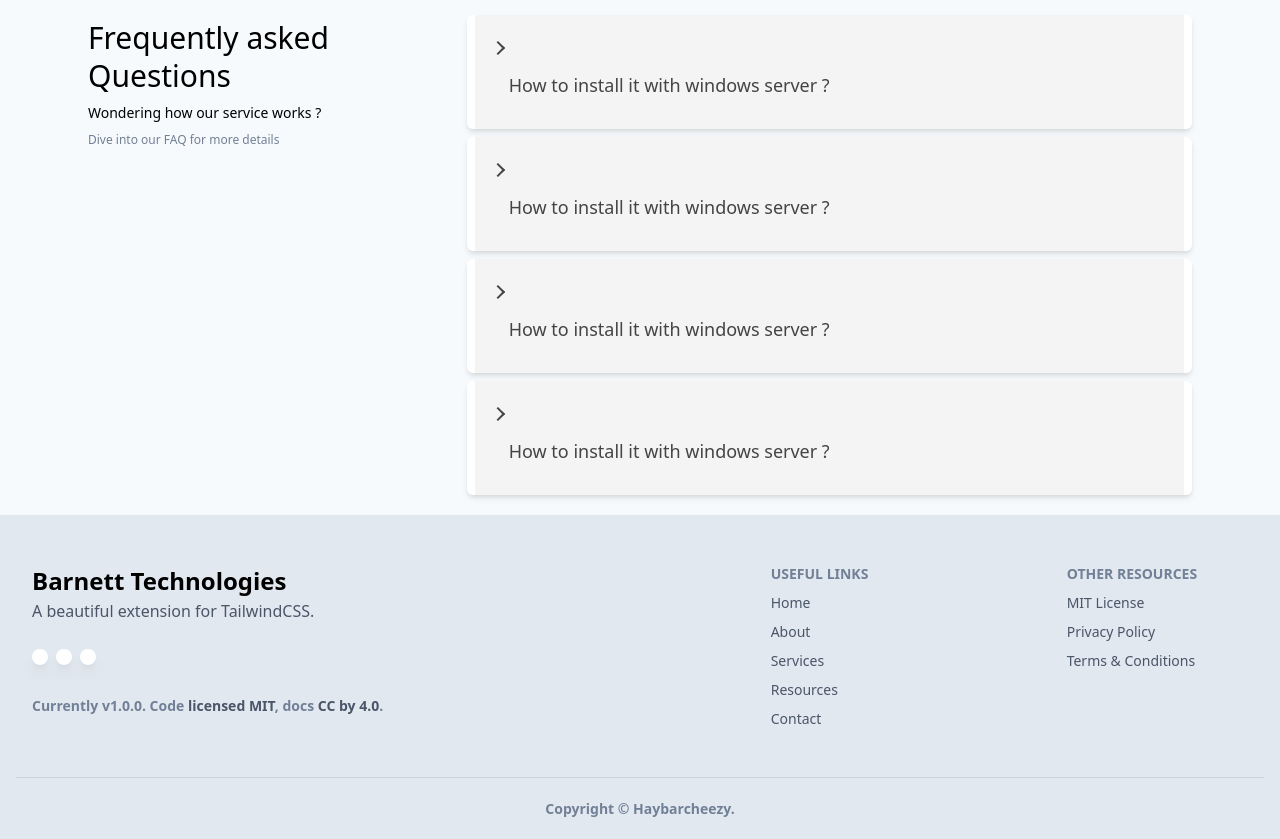
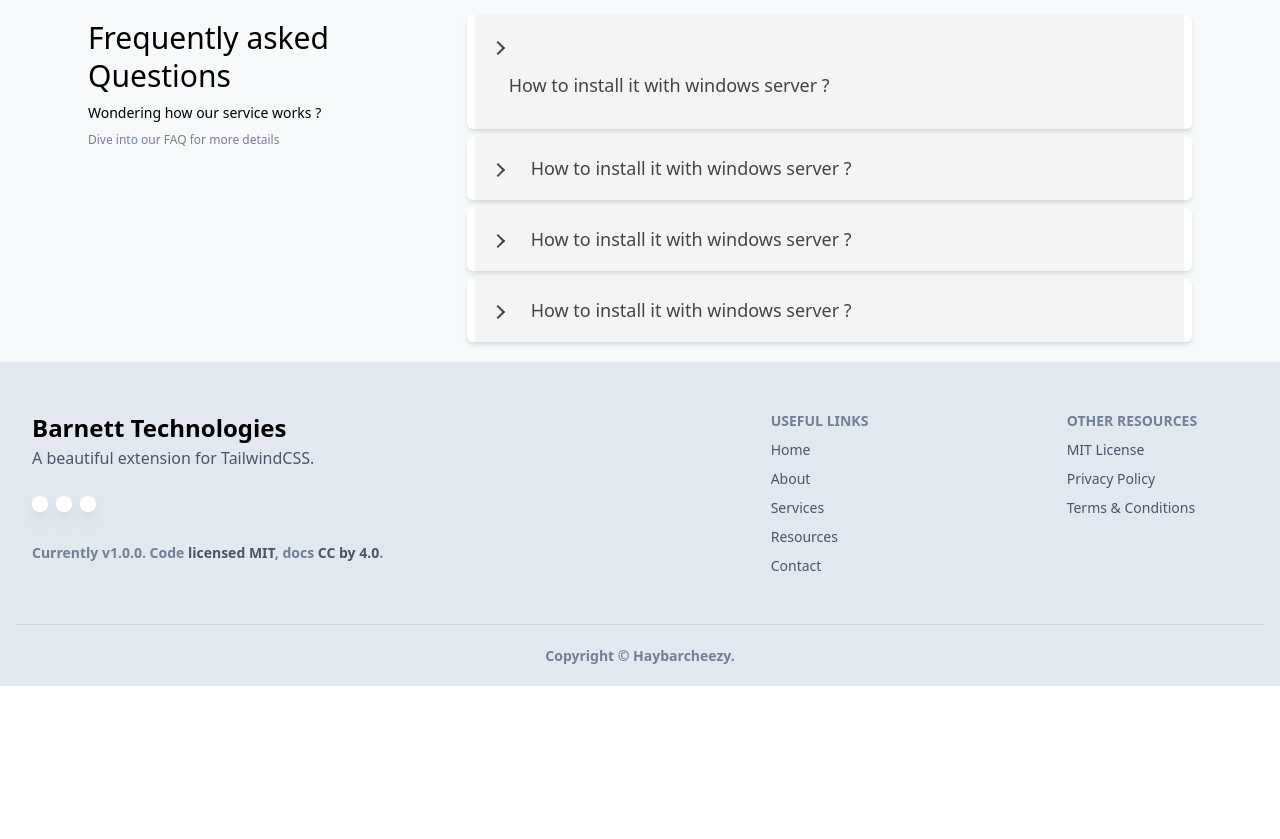
Before and after one commit to haybarcheezy/tech-tailwind-gatsby, a Gatsby site: page /about in a window 1280 px wide. Shown: the part 1015-1854 px from the top of the page. After the commit the page ends 1701 px from the top, so only its background shows below. Built offline with nearby package versions, Linux system fonts and the light colour scheme; Gatsby itself is replaced by a stand-in of ours; what @tailwindcss/custom-forms would draw is missing.

Commit message:
test netlify

```diff
--- a/src/components/faqs.js
+++ b/src/components/faqs.js
@@ -7,6 +7,7 @@
   AccordionItemPanel,
 } from "react-accessible-accordion";
 import "react-accessible-accordion/dist/fancy-example.css";
+
 
 const Faqs = () => {
   return (
@@ -43,7 +44,7 @@
                 <AccordionItem className="mb-2 outline-none">
                   <AccordionItemHeading className="flex flex-row-reverse px-2 mt-2 text-lg font-medium text-black text-gray-800 bg-white rounded-md shadow-md outline-none cursor-pointer hover:bg-white">
                     <AccordionItemButton className="flex-auto outline-none accordion__button">
-                    <p className="py-3 pl-0 md:pl-4">How to install it with windows server ?</p>
+                    <p className="inline-flex pl-0 md:pl-4">How to install it with windows server ?</p>
                     </AccordionItemButton>
                   </AccordionItemHeading>
                   <AccordionItemPanel className="p-4 mb-5 text-sm antialiased text-left whitespace-normal">
@@ -58,7 +59,7 @@
                 <AccordionItem className="mb-2 outline-none">
                   <AccordionItemHeading className="flex flex-row-reverse px-2 mt-2 text-lg font-medium text-black text-gray-800 bg-white rounded-md shadow-md outline-none cursor-pointer hover:bg-white">
                     <AccordionItemButton className="flex-auto outline-none accordion__button">
-                    <p className="py-3 pl-0 md:pl-4">How to install it with windows server ?</p>
+                    <p className="inline-flex pl-0 md:pl-4">How to install it with windows server ?</p>
                     </AccordionItemButton>
                   </AccordionItemHeading>
                   <AccordionItemPanel className="p-4 mb-5 text-sm antialiased text-left whitespace-normal">
@@ -73,7 +74,7 @@
                 <AccordionItem className="mb-2 outline-none">
                   <AccordionItemHeading className="flex flex-row-reverse px-2 mt-2 text-lg font-medium text-black text-gray-800 bg-white rounded-md shadow-md outline-none cursor-pointer hover:bg-white">
                     <AccordionItemButton className="flex-auto outline-none accordion__button">
-                      <p className="py-3 pl-0 md:pl-4">How to install it with windows server ?</p>
+                      <p className="inline-flex pl-0 md:pl-4">How to install it with windows server ?</p>
                     </AccordionItemButton>
                   </AccordionItemHeading>
                   <AccordionItemPanel className="p-4 mb-5 text-sm antialiased text-left whitespace-normal accordion__panel">
```
